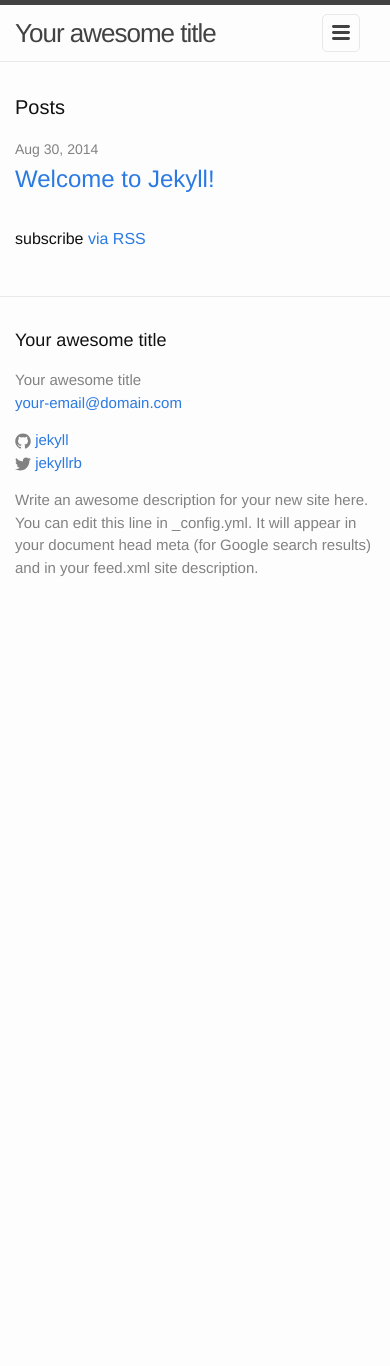
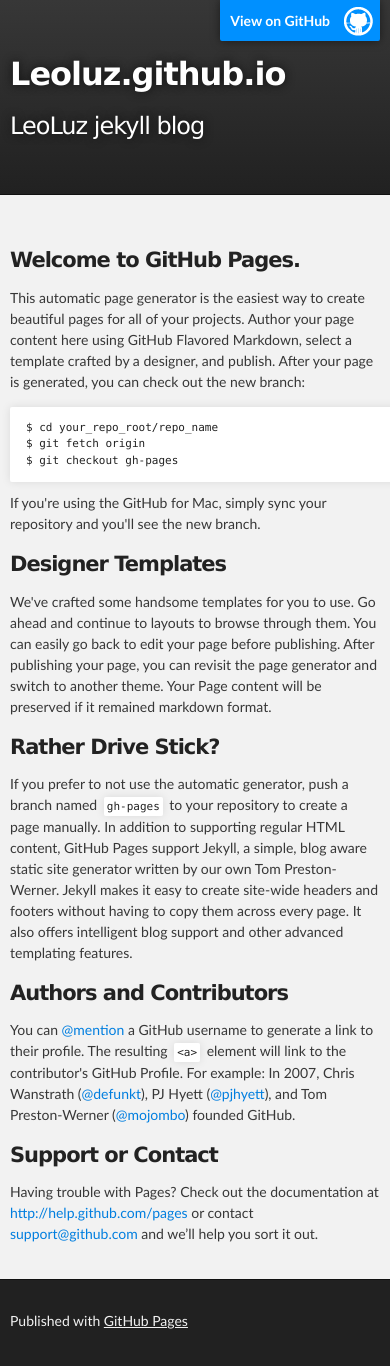
Before and after one commit to leoluz/leoluz.github.io, a Jekyll site: the page index.html, which Jekyll copies as it is, in a window 390 px wide. Built offline with Jekyll 4.4.1, drawn with Linux system fonts in a browser that asks for light colours; before the commit the page ends 900 px from its top, so only the background shows below that.

Commit message:
Replace master branch with page content via GitHub

```diff
--- a/index.html
+++ b/index.html
@@ -1,23 +1,74 @@
----
-layout: default
----
+<!DOCTYPE html>
+<html>
 
-<div class="home">
+  <head>
+    <meta charset='utf-8'>
+    <meta http-equiv="X-UA-Compatible" content="chrome=1">
+    <meta name="description" content="Leoluz.github.io : LeoLuz jekyll blog">
 
-  <h1 class="page-heading">Posts</h1>
+    <link rel="stylesheet" type="text/css" media="screen" href="stylesheets/stylesheet.css">
 
-  <ul class="post-list">
-    {% for post in site.posts %}
-      <li>
-        <span class="post-meta">{{ post.date | date: "%b %-d, %Y" }}</span>
+    <title>Leoluz.github.io</title>
+  </head>
 
-        <h2>
-          <a class="post-link" href="{{ post.url | prepend: site.baseurl }}">{{ post.title }}</a>
-        </h2>
-      </li>
-    {% endfor %}
-  </ul>
+  <body>
 
-  <p class="rss-subscribe">subscribe <a href="{{ "/feed.xml" | prepend: site.baseurl }}">via RSS</a></p>
+    <!-- HEADER -->
+    <div id="header_wrap" class="outer">
+        <header class="inner">
+          <a id="forkme_banner" href="https://github.com/leoluz">View on GitHub</a>
 
-</div>
+          <h1 id="project_title">Leoluz.github.io</h1>
+          <h2 id="project_tagline">LeoLuz jekyll blog</h2>
+
+        </header>
+    </div>
+
+    <!-- MAIN CONTENT -->
+    <div id="main_content_wrap" class="outer">
+      <section id="main_content" class="inner">
+        <h3>
+<a name="welcome-to-github-pages" class="anchor" href="#welcome-to-github-pages"><span class="octicon octicon-link"></span></a>Welcome to GitHub Pages.</h3>
+
+<p>This automatic page generator is the easiest way to create beautiful pages for all of your projects. Author your page content here using GitHub Flavored Markdown, select a template crafted by a designer, and publish. After your page is generated, you can check out the new branch:</p>
+
+<pre><code>$ cd your_repo_root/repo_name
+$ git fetch origin
+$ git checkout gh-pages
+</code></pre>
+
+<p>If you're using the GitHub for Mac, simply sync your repository and you'll see the new branch.</p>
+
+<h3>
+<a name="designer-templates" class="anchor" href="#designer-templates"><span class="octicon octicon-link"></span></a>Designer Templates</h3>
+
+<p>We've crafted some handsome templates for you to use. Go ahead and continue to layouts to browse through them. You can easily go back to edit your page before publishing. After publishing your page, you can revisit the page generator and switch to another theme. Your Page content will be preserved if it remained markdown format.</p>
+
+<h3>
+<a name="rather-drive-stick" class="anchor" href="#rather-drive-stick"><span class="octicon octicon-link"></span></a>Rather Drive Stick?</h3>
+
+<p>If you prefer to not use the automatic generator, push a branch named <code>gh-pages</code> to your repository to create a page manually. In addition to supporting regular HTML content, GitHub Pages support Jekyll, a simple, blog aware static site generator written by our own Tom Preston-Werner. Jekyll makes it easy to create site-wide headers and footers without having to copy them across every page. It also offers intelligent blog support and other advanced templating features.</p>
+
+<h3>
+<a name="authors-and-contributors" class="anchor" href="#authors-and-contributors"><span class="octicon octicon-link"></span></a>Authors and Contributors</h3>
+
+<p>You can <a href="https://github.com/blog/821" class="user-mention">@mention</a> a GitHub username to generate a link to their profile. The resulting <code>&lt;a&gt;</code> element will link to the contributor's GitHub Profile. For example: In 2007, Chris Wanstrath (<a href="https://github.com/defunkt" class="user-mention">@defunkt</a>), PJ Hyett (<a href="https://github.com/pjhyett" class="user-mention">@pjhyett</a>), and Tom Preston-Werner (<a href="https://github.com/mojombo" class="user-mention">@mojombo</a>) founded GitHub.</p>
+
+<h3>
+<a name="support-or-contact" class="anchor" href="#support-or-contact"><span class="octicon octicon-link"></span></a>Support or Contact</h3>
+
+<p>Having trouble with Pages? Check out the documentation at <a href="http://help.github.com/pages">http://help.github.com/pages</a> or contact <a href="mailto:support@github.com">support@github.com</a> and we’ll help you sort it out.</p>
+      </section>
+    </div>
+
+    <!-- FOOTER  -->
+    <div id="footer_wrap" class="outer">
+      <footer class="inner">
+        <p>Published with <a href="http://pages.github.com">GitHub Pages</a></p>
+      </footer>
+    </div>
+
+
+
+  </body>
+</html>
--- /dev/null
+++ b/javascripts/main.js
@@ -0,0 +1 @@
+console.log('This would be the main JS file.');
--- /dev/null
+++ b/stylesheets/pygment_trac.css
@@ -0,0 +1,70 @@
+.highlight .hll { background-color: #ffffcc }
+.highlight  { background: #f0f3f3; }
+.highlight .c { color: #0099FF; font-style: italic } /* Comment */
+.highlight .err { color: #AA0000; background-color: #FFAAAA } /* Error */
+.highlight .k { color: #006699; font-weight: bold } /* Keyword */
+.highlight .o { color: #555555 } /* Operator */
+.highlight .cm { color: #0099FF; font-style: italic } /* Comment.Multiline */
+.highlight .cp { color: #009999 } /* Comment.Preproc */
+.highlight .c1 { color: #0099FF; font-style: italic } /* Comment.Single */
+.highlight .cs { color: #0099FF; font-weight: bold; font-style: italic } /* Comment.Special */
+.highlight .gd { background-color: #FFCCCC; border: 1px solid #CC0000 } /* Generic.Deleted */
+.highlight .ge { font-style: italic } /* Generic.Emph */
+.highlight .gr { color: #FF0000 } /* Generic.Error */
+.highlight .gh { color: #003300; font-weight: bold } /* Generic.Heading */
+.highlight .gi { background-color: #CCFFCC; border: 1px solid #00CC00 } /* Generic.Inserted */
+.highlight .go { color: #AAAAAA } /* Generic.Output */
+.highlight .gp { color: #000099; font-weight: bold } /* Generic.Prompt */
+.highlight .gs { font-weight: bold } /* Generic.Strong */
+.highlight .gu { color: #003300; font-weight: bold } /* Generic.Subheading */
+.highlight .gt { color: #99CC66 } /* Generic.Traceback */
+.highlight .kc { color: #006699; font-weight: bold } /* Keyword.Constant */
+.highlight .kd { color: #006699; font-weight: bold } /* Keyword.Declaration */
+.highlight .kn { color: #006699; font-weight: bold } /* Keyword.Namespace */
+.highlight .kp { color: #006699 } /* Keyword.Pseudo */
+.highlight .kr { color: #006699; font-weight: bold } /* Keyword.Reserved */
+.highlight .kt { color: #007788; font-weight: bold } /* Keyword.Type */
+.highlight .m { color: #FF6600 } /* Literal.Number */
+.highlight .s { color: #CC3300 } /* Literal.String */
+.highlight .na { color: #330099 } /* Name.Attribute */
+.highlight .nb { color: #336666 } /* Name.Builtin */
+.highlight .nc { color: #00AA88; font-weight: bold } /* Name.Class */
+.highlight .no { color: #336600 } /* Name.Constant */
+.highlight .nd { color: #9999FF } /* Name.Decorator */
+.highlight .ni { color: #999999; font-weight: bold } /* Name.Entity */
+.highlight .ne { color: #CC0000; font-weight: bold } /* Name.Exception */
+.highlight .nf { color: #CC00FF } /* Name.Function */
+.highlight .nl { color: #9999FF } /* Name.Label */
+.highlight .nn { color: #00CCFF; font-weight: bold } /* Name.Namespace */
+.highlight .nt { color: #330099; font-weight: bold } /* Name.Tag */
+.highlight .nv { color: #003333 } /* Name.Variable */
+.highlight .ow { color: #000000; font-weight: bold } /* Operator.Word */
+.highlight .w { color: #bbbbbb } /* Text.Whitespace */
+.highlight .mf { color: #FF6600 } /* Literal.Number.Float */
+.highlight .mh { color: #FF6600 } /* Literal.Number.Hex */
+.highlight .mi { color: #FF6600 } /* Literal.Number.Integer */
+.highlight .mo { color: #FF6600 } /* Literal.Number.Oct */
+.highlight .sb { color: #CC3300 } /* Literal.String.Backtick */
+.highlight .sc { color: #CC3300 } /* Literal.String.Char */
+.highlight .sd { color: #CC3300; font-style: italic } /* Literal.String.Doc */
+.highlight .s2 { color: #CC3300 } /* Literal.String.Double */
+.highlight .se { color: #CC3300; font-weight: bold } /* Literal.String.Escape */
+.highlight .sh { color: #CC3300 } /* Literal.String.Heredoc */
+.highlight .si { color: #AA0000 } /* Literal.String.Interpol */
+.highlight .sx { color: #CC3300 } /* Literal.String.Other */
+.highlight .sr { color: #33AAAA } /* Literal.String.Regex */
+.highlight .s1 { color: #CC3300 } /* Literal.String.Single */
+.highlight .ss { color: #FFCC33 } /* Literal.String.Symbol */
+.highlight .bp { color: #336666 } /* Name.Builtin.Pseudo */
+.highlight .vc { color: #003333 } /* Name.Variable.Class */
+.highlight .vg { color: #003333 } /* Name.Variable.Global */
+.highlight .vi { color: #003333 } /* Name.Variable.Instance */
+.highlight .il { color: #FF6600 } /* Literal.Number.Integer.Long */
+
+.type-csharp .highlight .k { color: #0000FF }
+.type-csharp .highlight .kt { color: #0000FF }
+.type-csharp .highlight .nf { color: #000000; font-weight: normal }
+.type-csharp .highlight .nc { color: #2B91AF }
+.type-csharp .highlight .nn { color: #000000 }
+.type-csharp .highlight .s { color: #A31515 }
+.type-csharp .highlight .sc { color: #A31515 }
--- /dev/null
+++ b/stylesheets/stylesheet.css
@@ -0,0 +1,423 @@
+/*******************************************************************************
+Slate Theme for GitHub Pages
+by Jason Costello, @jsncostello
+*******************************************************************************/
+
+@import url(pygment_trac.css);
+
+/*******************************************************************************
+MeyerWeb Reset
+*******************************************************************************/
+
+html, body, div, span, applet, object, iframe,
+h1, h2, h3, h4, h5, h6, p, blockquote, pre,
+a, abbr, acronym, address, big, cite, code,
+del, dfn, em, img, ins, kbd, q, s, samp,
+small, strike, strong, sub, sup, tt, var,
+b, u, i, center,
+dl, dt, dd, ol, ul, li,
+fieldset, form, label, legend,
+table, caption, tbody, tfoot, thead, tr, th, td,
+article, aside, canvas, details, embed,
+figure, figcaption, footer, header, hgroup,
+menu, nav, output, ruby, section, summary,
+time, mark, audio, video {
+  margin: 0;
+  padding: 0;
+  border: 0;
+  font: inherit;
+  vertical-align: baseline;
+}
+
+/* HTML5 display-role reset for older browsers */
+article, aside, details, figcaption, figure,
+footer, header, hgroup, menu, nav, section {
+  display: block;
+}
+
+ol, ul {
+  list-style: none;
+}
+
+table {
+  border-collapse: collapse;
+  border-spacing: 0;
+}
+
+/*******************************************************************************
+Theme Styles
+*******************************************************************************/
+
+body {
+  box-sizing: border-box;
+  color:#373737;
+  background: #212121;
+  font-size: 16px;
+  font-family: 'Myriad Pro', Calibri, Helvetica, Arial, sans-serif;
+  line-height: 1.5;
+  -webkit-font-smoothing: antialiased;
+}
+
+h1, h2, h3, h4, h5, h6 {
+  margin: 10px 0;
+  font-weight: 700;
+  color:#222222;
+  font-family: 'Lucida Grande', 'Calibri', Helvetica, Arial, sans-serif;
+  letter-spacing: -1px;
+}
+
+h1 {
+  font-size: 36px;
+  font-weight: 700;
+}
+
+h2 {
+  padding-bottom: 10px;
+  font-size: 32px;
+  background: url('../images/bg_hr.png') repeat-x bottom;
+}
+
+h3 {
+  font-size: 24px;
+}
+
+h4 {
+  font-size: 21px;
+}
+
+h5 {
+  font-size: 18px;
+}
+
+h6 {
+  font-size: 16px;
+}
+
+p {
+  margin: 10px 0 15px 0;
+}
+
+footer p {
+  color: #f2f2f2;
+}
+
+a {
+  text-decoration: none;
+  color: #007edf;
+  text-shadow: none;
+
+  transition: color 0.5s ease;
+  transition: text-shadow 0.5s ease;
+  -webkit-transition: color 0.5s ease;
+  -webkit-transition: text-shadow 0.5s ease;
+  -moz-transition: color 0.5s ease;
+  -moz-transition: text-shadow 0.5s ease;
+  -o-transition: color 0.5s ease;
+  -o-transition: text-shadow 0.5s ease;
+  -ms-transition: color 0.5s ease;
+  -ms-transition: text-shadow 0.5s ease;
+}
+
+a:hover, a:focus {text-decoration: underline;}
+
+footer a {
+  color: #F2F2F2;
+  text-decoration: underline;
+}
+
+em {
+  font-style: italic;
+}
+
+strong {
+  font-weight: bold;
+}
+
+img {
+  position: relative;
+  margin: 0 auto;
+  max-width: 739px;
+  padding: 5px;
+  margin: 10px 0 10px 0;
+  border: 1px solid #ebebeb;
+
+  box-shadow: 0 0 5px #ebebeb;
+  -webkit-box-shadow: 0 0 5px #ebebeb;
+  -moz-box-shadow: 0 0 5px #ebebeb;
+  -o-box-shadow: 0 0 5px #ebebeb;
+  -ms-box-shadow: 0 0 5px #ebebeb;
+}
+
+p img {
+  display: inline;
+  margin: 0;
+  padding: 0;
+  vertical-align: middle;
+  text-align: center;
+  border: none;
+}
+
+pre, code {
+  width: 100%;
+  color: #222;
+  background-color: #fff;
+
+  font-family: Monaco, "Bitstream Vera Sans Mono", "Lucida Console", Terminal, monospace;
+  font-size: 14px;
+
+  border-radius: 2px;
+  -moz-border-radius: 2px;
+  -webkit-border-radius: 2px;
+}
+
+pre {
+  width: 100%;
+  padding: 10px;
+  box-shadow: 0 0 10px rgba(0,0,0,.1);
+  overflow: auto;
+}
+
+code {
+  padding: 3px;
+  margin: 0 3px;
+  box-shadow: 0 0 10px rgba(0,0,0,.1);
+}
+
+pre code {
+  display: block;
+  box-shadow: none;
+}
+
+blockquote {
+  color: #666;
+  margin-bottom: 20px;
+  padding: 0 0 0 20px;
+  border-left: 3px solid #bbb;
+}
+
+
+ul, ol, dl {
+  margin-bottom: 15px
+}
+
+ul {
+  list-style: inside;
+  padding-left: 20px;
+}
+
+ol {
+  list-style: decimal inside;
+  padding-left: 20px;
+}
+
+dl dt {
+  font-weight: bold;
+}
+
+dl dd {
+  padding-left: 20px;
+  font-style: italic;
+}
+
+dl p {
+  padding-left: 20px;
+  font-style: italic;
+}
+
+hr {
+  height: 1px;
+  margin-bottom: 5px;
+  border: none;
+  background: url('../images/bg_hr.png') repeat-x center;
+}
+
+table {
+  border: 1px solid #373737;
+  margin-bottom: 20px;
+  text-align: left;
+ }
+
+th {
+  font-family: 'Lucida Grande', 'Helvetica Neue', Helvetica, Arial, sans-serif;
+  padding: 10px;
+  background: #373737;
+  color: #fff;
+ }
+
+td {
+  padding: 10px;
+  border: 1px solid #373737;
+ }
+
+form {
+  background: #f2f2f2;
+  padding: 20px;
+}
+
+/*******************************************************************************
+Full-Width Styles
+*******************************************************************************/
+
+.outer {
+  width: 100%;
+}
+
+.inner {
+  position: relative;
+  max-width: 640px;
+  padding: 20px 10px;
+  margin: 0 auto;
+}
+
+#forkme_banner {
+  display: block;
+  position: absolute;
+  top:0;
+  right: 10px;
+  z-index: 10;
+  padding: 10px 50px 10px 10px;
+  color: #fff;
+  background: url('../images/blacktocat.png') #0090ff no-repeat 95% 50%;
+  font-weight: 700;
+  box-shadow: 0 0 10px rgba(0,0,0,.5);
+  border-bottom-left-radius: 2px;
+  border-bottom-right-radius: 2px;
+}
+
+#header_wrap {
+  background: #212121;
+  background: -moz-linear-gradient(top, #373737, #212121);
+  background: -webkit-linear-gradient(top, #373737, #212121);
+  background: -ms-linear-gradient(top, #373737, #212121);
+  background: -o-linear-gradient(top, #373737, #212121);
+  background: linear-gradient(top, #373737, #212121);
+}
+
+#header_wrap .inner {
+  padding: 50px 10px 30px 10px;
+}
+
+#project_title {
+  margin: 0;
+  color: #fff;
+  font-size: 42px;
+  font-weight: 700;
+  text-shadow: #111 0px 0px 10px;
+}
+
+#project_tagline {
+  color: #fff;
+  font-size: 24px;
+  font-weight: 300;
+  background: none;
+  text-shadow: #111 0px 0px 10px;
+}
+
+#downloads {
+  position: absolute;
+  width: 210px;
+  z-index: 10;
+  bottom: -40px;
+  right: 0;
+  height: 70px;
+  background: url('../images/icon_download.png') no-repeat 0% 90%;
+}
+
+.zip_download_link {
+  display: block;
+  float: right;
+  width: 90px;
+  height:70px;
+  text-indent: -5000px;
+  overflow: hidden;
+  background: url(../images/sprite_download.png) no-repeat bottom left;
+}
+
+.tar_download_link {
+  display: block;
+  float: right;
+  width: 90px;
+  height:70px;
+  text-indent: -5000px;
+  overflow: hidden;
+  background: url(../images/sprite_download.png) no-repeat bottom right;
+  margin-left: 10px;
+}
+
+.zip_download_link:hover {
+  background: url(../images/sprite_download.png) no-repeat top left;
+}
+
+.tar_download_link:hover {
+  background: url(../images/sprite_download.png) no-repeat top right;
+}
+
+#main_content_wrap {
+  background: #f2f2f2;
+  border-top: 1px solid #111;
+  border-bottom: 1px solid #111;
+}
+
+#main_content {
+  padding-top: 40px;
+}
+
+#footer_wrap {
+  background: #212121;
+}
+
+
+
+/*******************************************************************************
+Small Device Styles
+*******************************************************************************/
+
+@media screen and (max-width: 480px) {
+  body {
+    font-size:14px;
+  }
+
+  #downloads {
+    display: none;
+  }
+
+  .inner {
+    min-width: 320px;
+    max-width: 480px;
+  }
+
+  #project_title {
+  font-size: 32px;
+  }
+
+  h1 {
+    font-size: 28px;
+  }
+
+  h2 {
+    font-size: 24px;
+  }
+
+  h3 {
+    font-size: 21px;
+  }
+
+  h4 {
+    font-size: 18px;
+  }
+
+  h5 {
+    font-size: 14px;
+  }
+
+  h6 {
+    font-size: 12px;
+  }
+
+  code, pre {
+    min-width: 320px;
+    max-width: 480px;
+    font-size: 11px;
+  }
+
+}
```
Also changed, not shown: params.json (added, +1 -0 lines), images/bg_hr.png (added), images/blacktocat.png (added), images/icon_download.png (added), images/sprite_download.png (added).
